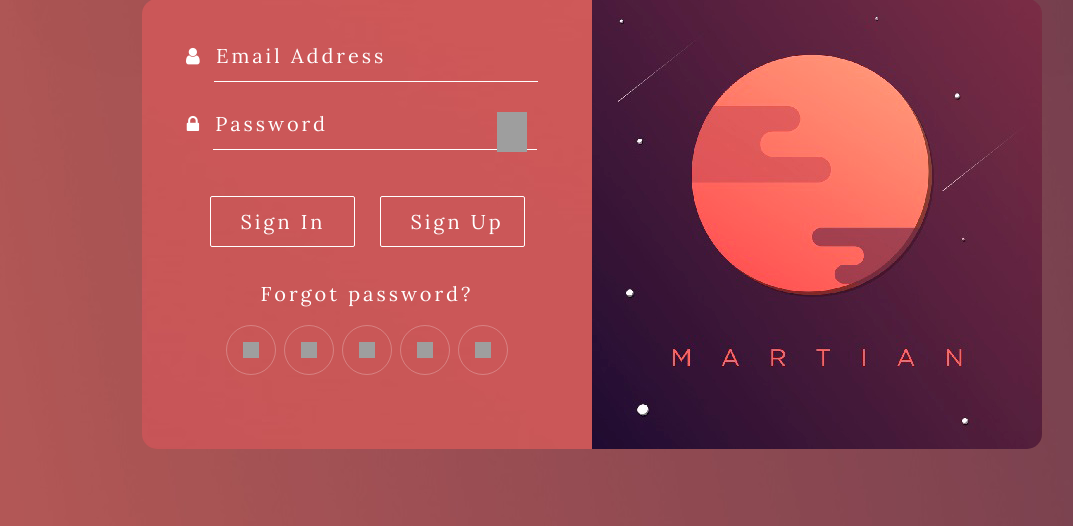
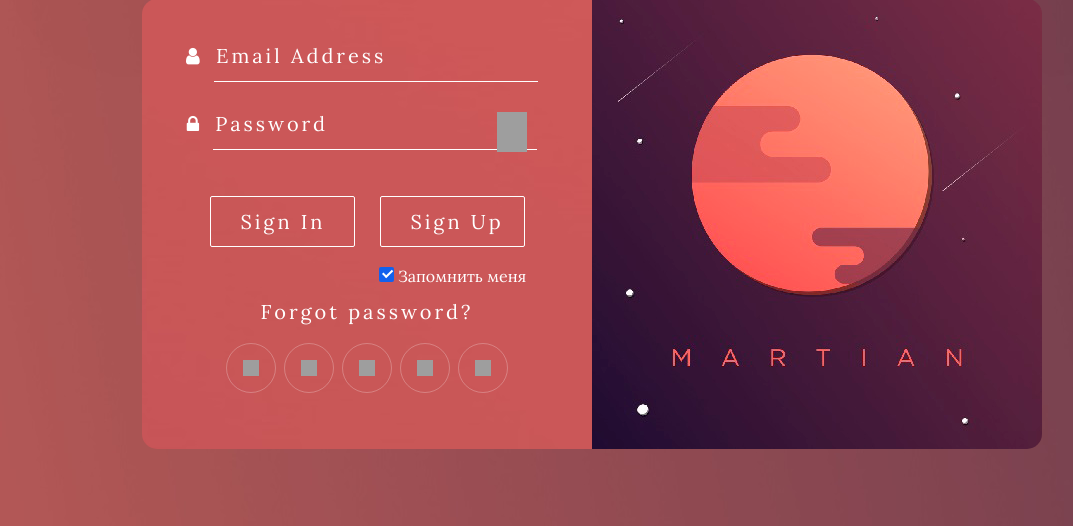
Before and after one commit to Ilia1204/Ilia1204.github.io, a PHP site: page / in a window 1280 px wide. Shown: the part 91-617 px from the top of the page, without its empty margins (48-1121 px from the left). Run offline with PHP 8.4, Linux system fonts and the light colour scheme; some libraries are stand-ins or nearby versions; grey boxes are pictures that could not be loaded.

Commit message:
version 2.0
version 2.0

```diff
--- a/FormInUp/css/FormReg.css
+++ b/FormInUp/css/FormReg.css
@@ -130,7 +130,7 @@ label {
     flex-direction: row;
     padding: 0;
     margin: 0;
-    margin-top: 20px;
+    margin-top: 10px;
     justify-content: center;
 }
 .social-links li {
--- a/FormInUp/css/custom.css
+++ b/FormInUp/css/custom.css
@@ -317,7 +317,56 @@ header {
 .password-control.view {
     background: url("https://snipp.ru/demo/495/no-view.svg") 0 0 no-repeat;
 }
-
+.check {
+    display: none;
+}
+.action .group {
+    margin-bottom:15px;
+    color: rgba(255, 255, 255, 0.3);
+}
+.action .group label .icon{
+    width:15px;
+    height:15px;
+    border-radius:2px;
+    position:relative;
+    display:inline-block;
+    background: rgba(255, 255, 255, 0.3);
+}
+.action .group label .icon:before,
+.action .group label .icon:after{
+    content:'';
+    width:10px;
+    height:2px;
+    background:#fff;
+    position:absolute;
+    transition:all .2s ease-in-out 0s;
+}
+.action .group label .icon:before{
+    left:3px;
+    width:5px;
+    bottom:6px;
+    transform:scale(0) rotate(0);
+}
+.action .group label .icon:after{
+    top:6px;
+    right:0;
+    transform:scale(0) rotate(0);
+}
+.action .group .check:checked + label{
+    color:#fff;
+}
+.action .group .check:checked + label .icon{
+    background:#1161ee;
+}
+.action .group .check:checked + label .icon:before{
+    transform:scale(1) rotate(45deg);
+}
+.action .group .check:checked + label .icon:after{
+    transform:scale(1) rotate(-45deg);
+}
+.remember_me {
+    transition:0.5s;
+}
 @keyframes container {
     0% {
      transform: RotateX(0)
--- a/FormInUp/index.html
+++ b/FormInUp/index.html
@@ -83,6 +83,15 @@
                     </div>
                         <input onClick="window.location.href='register-form.html'" class="button" type="submit" name="submit" value="Sign Up" title="Зарегистрироваться"><br />
                 </div>
+                <div class="group">
+                    <input type="hidden" name="isPermanent" value="0">
+                    <input id="check" name="isPermanent" value="1" type="checkbox" class="check" checked>
+                    <label for="check">
+                        <span class="icon">
+                        </span>
+                        <span class="remember_me">Запомнить меня</span>
+                    </label>
+                </div>
                 <div class="forgot">
                     <a href="ForgotPass.html" title="Забыли пароль">
                        Forgot <span class="forgot-pass">password?</span>
```
Also changed, not shown: FormInUp/register-form.html (+3 -4 lines).
